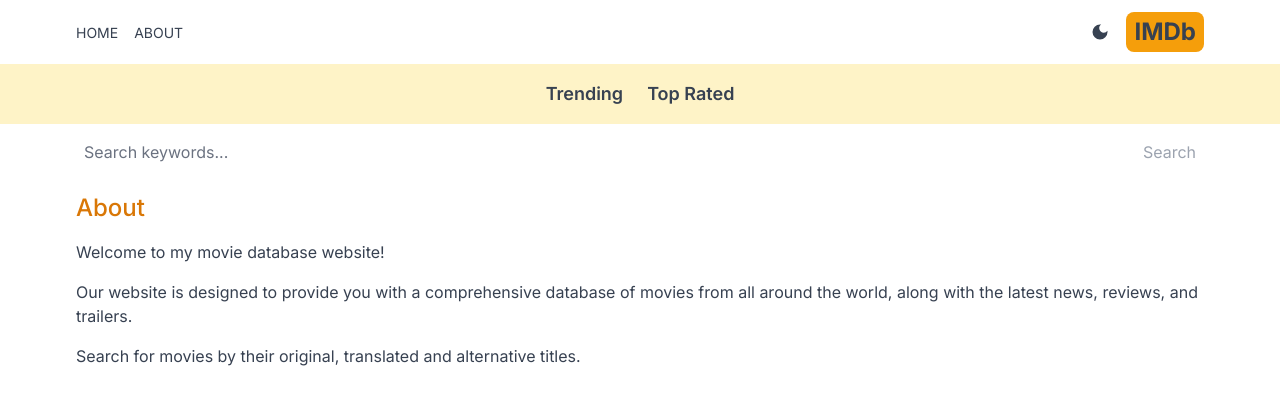
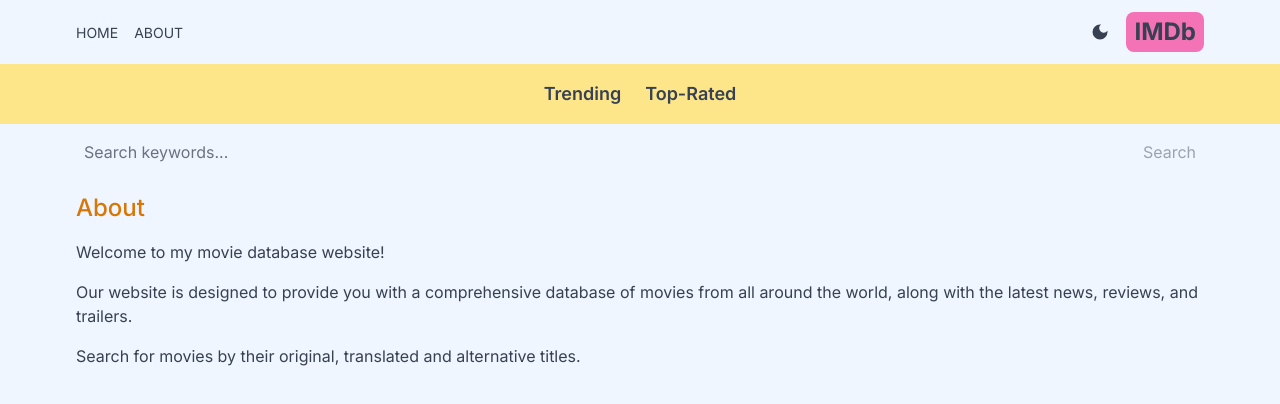
Before and after one commit to yuqiao1205/movie-review, a Next.js app: page /about in a window 1280 px wide. Shown: the top 404 px of the page. Built offline with nearby package versions, Linux system fonts and the light colour scheme.

Commit message:
update color

```diff
--- a/src/app/Providers.jsx
+++ b/src/app/Providers.jsx
@@ -5,7 +5,7 @@ import { ThemeProvider } from 'next-themes';
 export default function Providers({ children }) {
   return (
     <ThemeProvider defaultTheme='system' attribute='class'>
-      <div className='text-gray-700 dark:text-gray-200 dark:bg-gray-700 min-h-screen select-none transition-colors duration-300'>
+      <div className='text-gray-700 bg-blue-50 dark:text-gray-200 dark:bg-sky-950	min-h-screen select-none transition-colors duration-300'>
         {children}
       </div>
     </ThemeProvider>
--- a/src/app/layout.js
+++ b/src/app/layout.js
@@ -12,11 +12,6 @@ const inter = Inter({ subsets: ['latin'] });
 export const metadata = {
   title: 'Movie Review',
   description: 'This is a movie database',
-  // icons: [
-  //   {
-  //     href: '/favicon.ico',
-  //   },
-  // ],
 };
 
 export default function RootLayout({ children }) {
--- a/src/components/Header.jsx
+++ b/src/components/Header.jsx
@@ -14,7 +14,7 @@ export default function Header() {
       <div className='flex items-center gap-4'>
         <DarkModeSwitch />
         <Link href={'/'} className='flex gap-1 items-center'>
-          <span className='text-2xl font-bold bg-amber-500 py-1 px-2 rounded-lg'>
+          <span className='text-2xl font-bold bg-pink-400 py-1 px-2 rounded-lg hover:bg-pink-300'>
             IMDb
           </span>
           {/* <span className='text-xl hidden sm:inline'>Clone</span> */}
--- a/src/components/Navbar.jsx
+++ b/src/components/Navbar.jsx
@@ -2,9 +2,9 @@ import NavbarItem from './NavbarItem';
 
 export default function Navbar() {
   return (
-    <div className='flex dark:bg-gray-600 bg-amber-100 p-4 lg:text-lg justify-center gap-6'>
+    <div className='flex dark:bg-blue-900 bg-amber-200 p-4 lg:text-lg justify-center gap-6'>
       <NavbarItem title='Trending' param='fetchTrending' />
-      <NavbarItem title='Top Rated' param='fetchTopRated' />
+      <NavbarItem title='Top-Rated' param='fetchTopRated' />
     </div>
   );
 }
```
Also changed, not shown: src/app/page.js (+0 -26 lines).
